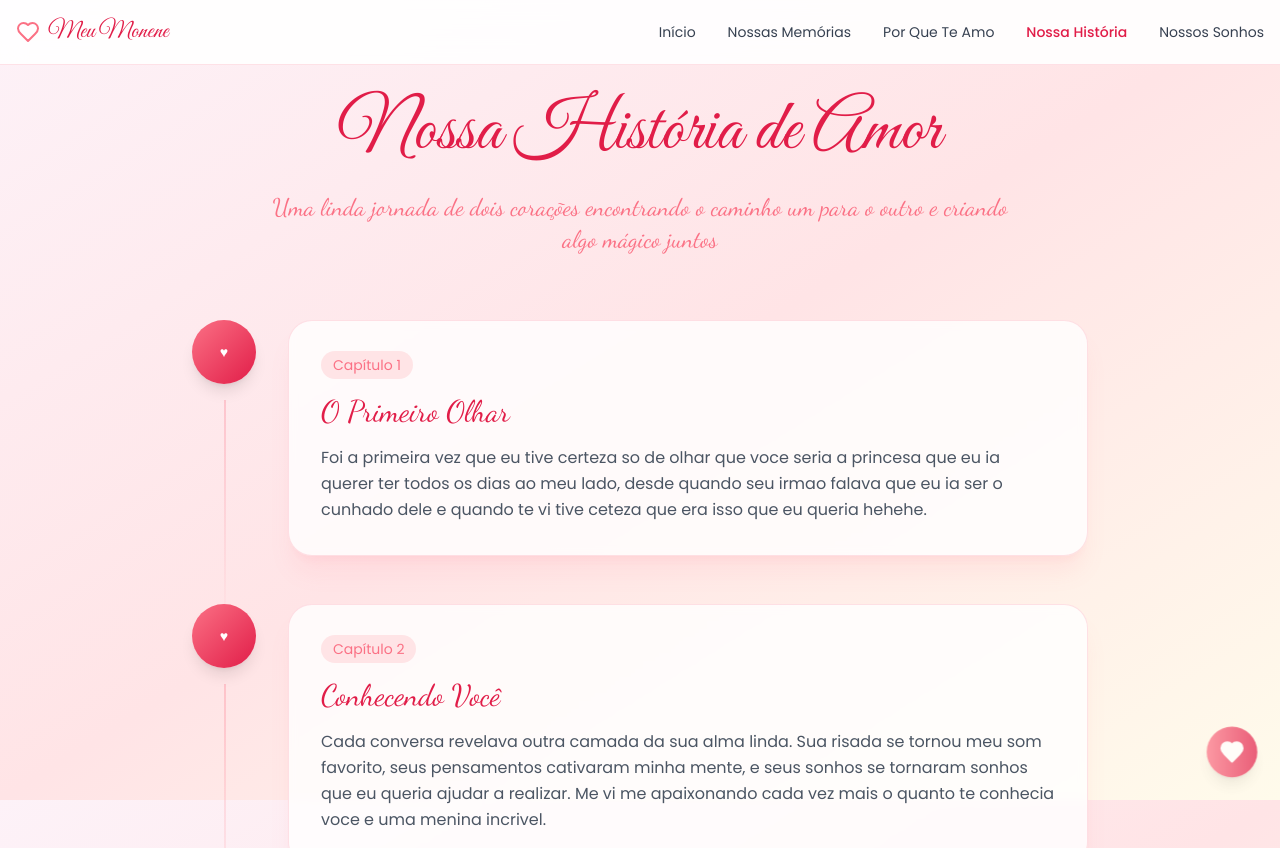
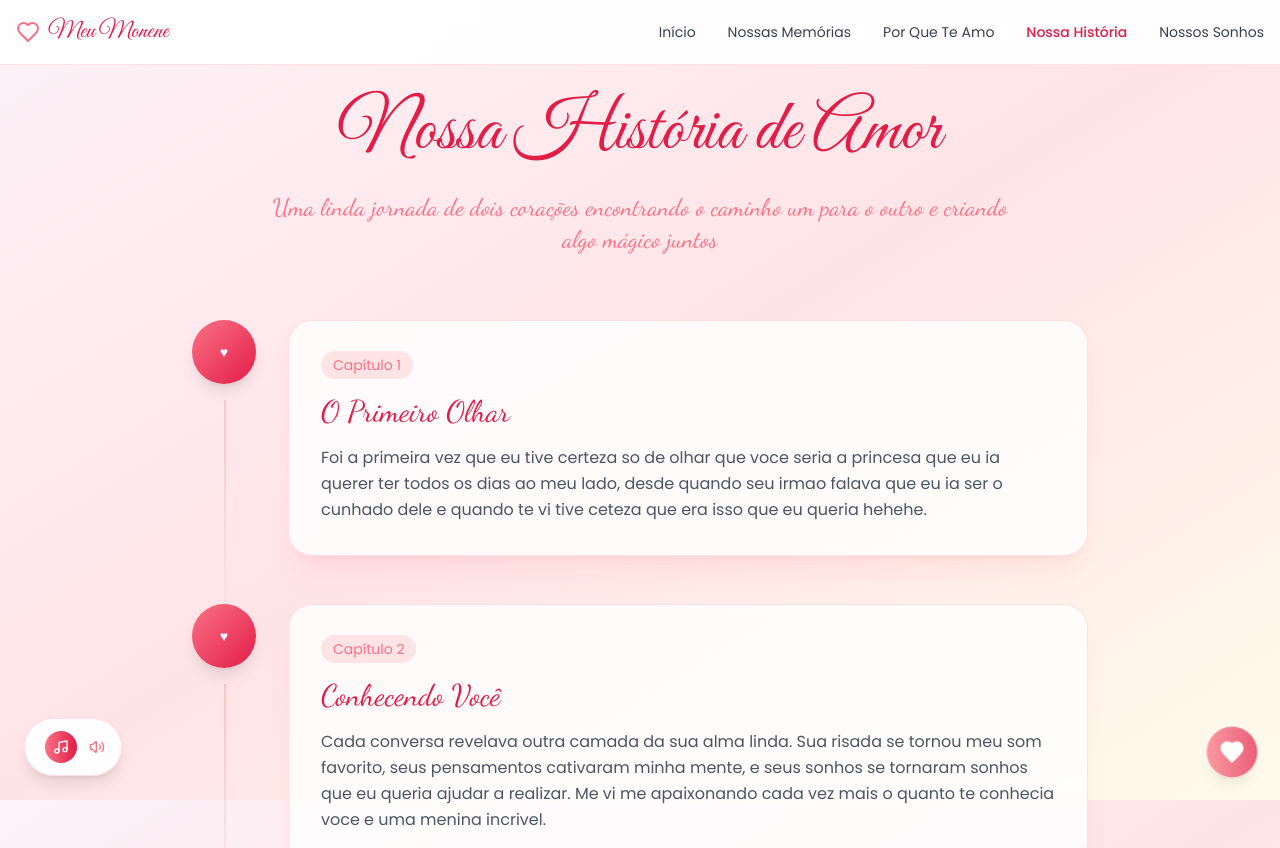
Before and after one commit to LuizPaluski/diadosnamorados, a React (Vite) app: page /our-story in a window 1280 px wide. Shown: the top 848 px of the page. Built offline with nearby package versions, Linux system fonts and the light colour scheme.

Commit message:
talvez eu tenha resolvido o problema da musica

```diff
--- a/src/App.tsx
+++ b/src/App.tsx
@@ -1,4 +1,3 @@
-
 import { Toaster } from "@/components/ui/toaster";
 import { Toaster as Sonner } from "@/components/ui/sonner";
 import { TooltipProvider } from "@/components/ui/tooltip";
@@ -11,6 +10,7 @@ import OurStory from "./pages/OurStory";
 import FutureDreams from "./pages/FutureDreams";
 import SecretPage from "./pages/SecretPage";
 import NotFound from "./pages/NotFound";
+import MusicPlayer from "./components/MusicPlayer"; // << ADICIONADO
 
 const queryClient = new QueryClient();
 
@@ -29,6 +29,7 @@ const App = () => (
           <Route path="/secret-treasure" element={<SecretPage />} />
           <Route path="*" element={<NotFound />} />
         </Routes>
+        <MusicPlayer />
       </BrowserRouter>
     </TooltipProvider>
   </QueryClientProvider>
--- a/src/pages/Index.tsx
+++ b/src/pages/Index.tsx
@@ -1,10 +1,8 @@
-
 import { useState, useEffect } from 'react';
 import { Link } from 'react-router-dom';
 import Navigation from '@/components/Navigation';
 import Footer from '@/components/Footer';
 import SecretHeartButton from '@/components/SecretHeartButton';
-import MusicPlayer from '@/components/MusicPlayer';
 
 const Index = () => {
   const [isVisible, setIsVisible] = useState(false);
@@ -117,7 +115,6 @@ const Index = () => {
 
       <Footer />
       <SecretHeartButton />
-      <MusicPlayer />
     </div>
   );
 };
```
